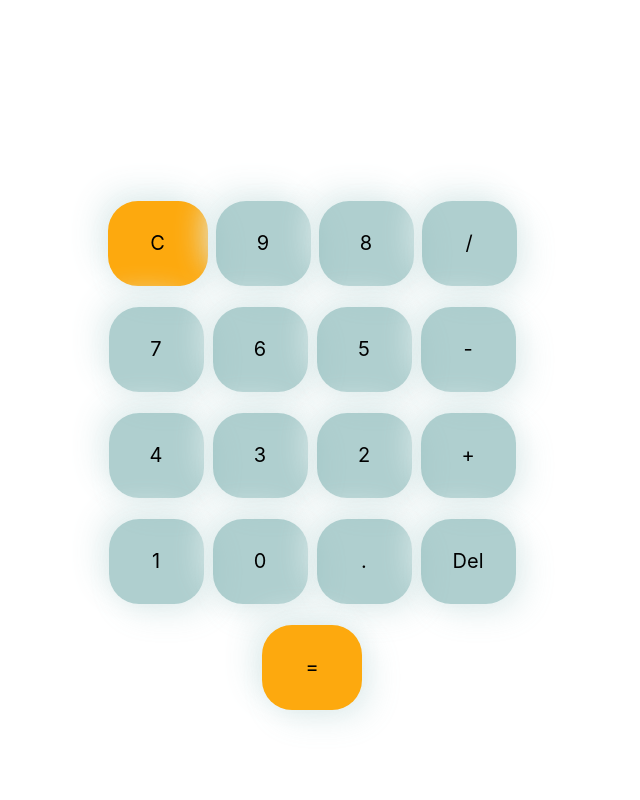
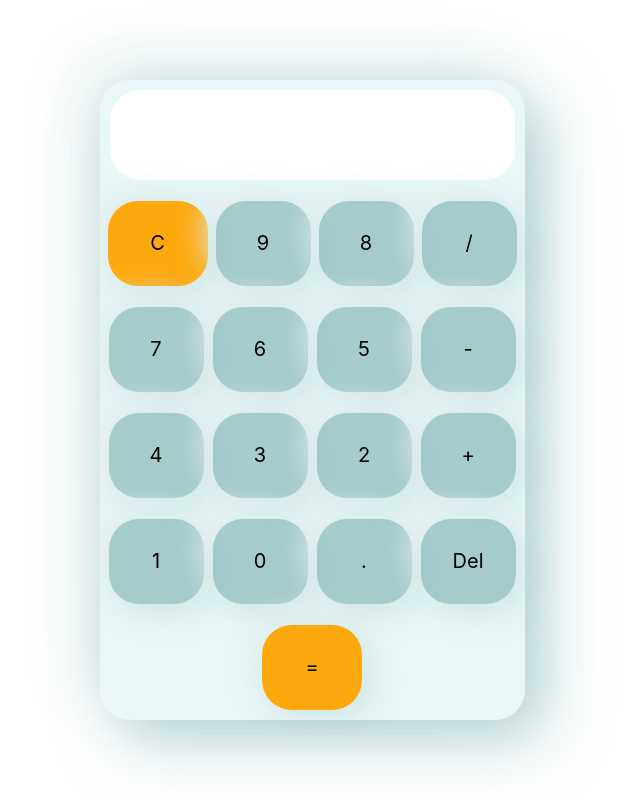
Before and after one commit to Iydeejames/Calculator, a React (Create React App) app in the folder calculator/: page / in a window 1280 px wide. Shown: the whole page, without its empty margins (328-968 px from the left). Built offline with nearby package versions, Linux system fonts and the light colour scheme.

Commit message:
Update Home.module.css

```diff
--- a/calculator/src/components/Home.module.css
+++ b/calculator/src/components/Home.module.css
@@ -12,7 +12,14 @@
     align-items: center;
 }
 
-
+.inner{
+    height: 640px;
+    width: 425px;
+    border-radius: 30px;
+    background-color: #99dada3a;
+    box-shadow: 20px 20px 60px #79afaf8c,
+    -20px -20px 60px #e2eeeef1;
+}
 
 .result{
     font-size: 2rem;
```
